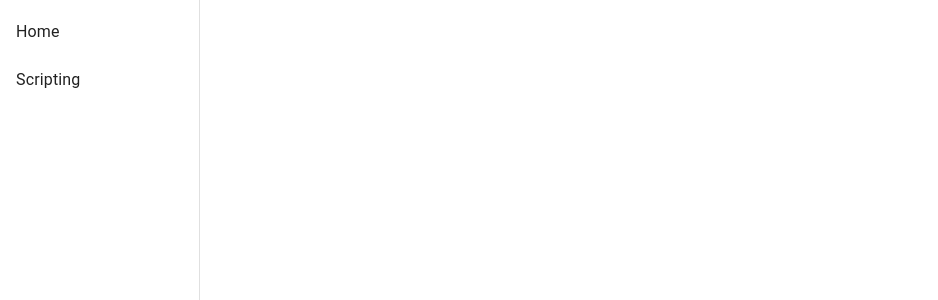
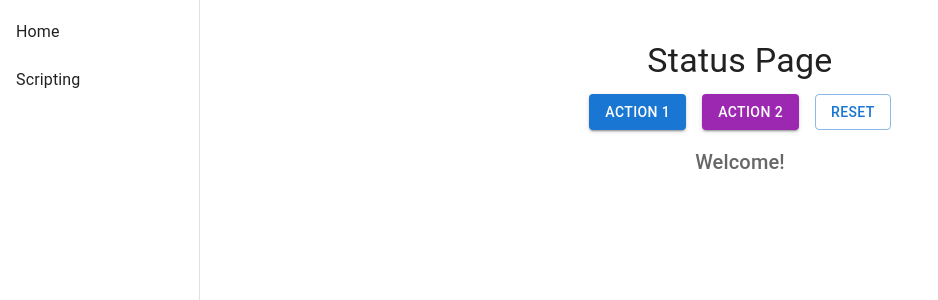
Before and after one commit to Lunatik6572/AHK-Manager, a React (Vite) app: page / in a window 1280 px wide. Shown: the top 300 px of the page, without its empty margins (0-938 px from the left). Built offline with nearby package versions, Linux system fonts and the light colour scheme.

Commit message:
Build Basics for the Home and Scripting Pages

```diff
--- a/package.json
+++ b/package.json
@@ -26,7 +26,8 @@
     "@emotion/react": "^11.14.0",
     "@emotion/styled": "^11.14.0",
     "@fontsource/roboto": "^5.1.1",
-    "@mui/material": "^6.4.5",
+    "@mui/icons-material": "^6.4.6",
+    "@mui/material": "^6.4.6",
     "electron-updater": "^6.3.9",
     "react-router-dom": "^7.2.0"
   },
--- a/src/commons/common.ts
+++ b/src/commons/common.ts
@@ -50,7 +50,9 @@ enum IpcChannels
   DELETE_HOTSTRING = 'delete_hotstring',
   EDIT_HOTKEY = 'edit_hotkey',
   EDIT_HOTSTRING = 'edit_hotstring',
-  RUN_DEFAULT = 'run_default'
+  RUN_DEFAULT = 'run_default',
+  GET_HOTKEYS = 'get_hotkeys',
+  GET_HOTSTRINGS = 'get_hotstrings',
 }
 
 export { Dictionary, IpcChannels }
--- a/src/renderer/src/components/Home.tsx
+++ b/src/renderer/src/components/Home.tsx
@@ -1,9 +1,32 @@
-import React from "react";
+import { Box, Button, Container, Typography } from "@mui/material";
+import { useState, JSX } from "react";
 
-export default function Home(): React.JSX.Element
+export default function Home(): JSX.Element
 {
+
+    const [status, setStatus] = useState("Welcome!");
+
     return (
         <>
+            <Container maxWidth="sm" sx={{ textAlign: "center", mt: 4 }}>
+                <Typography variant="h4" gutterBottom>
+                    Status Page
+                </Typography>
+                <Box sx={{ display: "flex", justifyContent: "center", gap: 2, mb: 2 }}>
+                    <Button variant="contained" color="primary" onClick={() => setStatus("Action 1 executed!")}>
+                        Action 1
+                    </Button>
+                    <Button variant="contained" color="secondary" onClick={() => setStatus("Action 2 executed!")}>
+                        Action 2
+                    </Button>
+                    <Button variant="outlined" onClick={() => setStatus("Reset to default")}>
+                        Reset
+                    </Button>
+                </Box>
+                <Typography variant="h6" color="text.secondary">
+                    {status}
+                </Typography>
+            </Container>
         </>
     )
 }
--- a/src/renderer/src/components/Scripting.tsx
+++ b/src/renderer/src/components/Scripting.tsx
@@ -1,9 +1,50 @@
-import React from "react";
+import { useState, JSX } from "react";
+import { Container, Typography, List, ListItemButton, ListItemText, Collapse, Button, Box } from "@mui/material";
+import ExpandMoreIcon from "@mui/icons-material/ExpandMore";
+import ExpandLessIcon from "@mui/icons-material/ExpandLess";
 
-export default function Scripting(): React.JSX.Element
+export default function Scripting(): JSX.Element
 {
+    const items = [
+        { id: 1, name: "Item 1", details: "Details about Item 1" },
+        { id: 2, name: "Item 2", details: "Details about Item 2" },
+        { id: 3, name: "Item 3", details: "Details about Item 3" }
+    ];
+
+    const[expanded, setExpanded] = useState<number | null>(null)
+
+    const handleToggle = (id: number): void =>
+    {
+        setExpanded(expanded === id ? null : id);
+    };
+
     return (
         <>
+            <Container maxWidth="sm" sx={{ mt: 4 }}>
+                <Typography variant="h4" gutterBottom>
+                    Expandable List
+                </Typography>
+                <List>
+                    {items.map((item) => (
+                        <Box key={item.id}>
+                            <ListItemButton onClick={() => handleToggle(item.id)}>
+                                <ListItemText primary={item.name} />
+                                {expanded === item.id ? <ExpandLessIcon /> : <ExpandMoreIcon />}
+                            </ListItemButton>
+                            <Collapse in={expanded === item.id} timeout="auto" unmountOnExit>
+                                <Box sx={{ pl: 4, pb: 2 }}>
+                                    <Typography variant="body2" color="text.secondary">
+                                        {item.details}
+                                    </Typography>
+                                    <Button variant="contained" size="small" sx={{ mt: 1 }}>
+                                        Action
+                                    </Button>
+                                </Box>
+                            </Collapse>
+                        </Box>
+                    ))}
+                </List>
+            </Container>
         </>
     )
 }
```
Also changed, not shown: src/renderer/src/components/IpcCaller.ts (+11 -1 lines), 1 other file (tests, documents, lock files or other folders).
